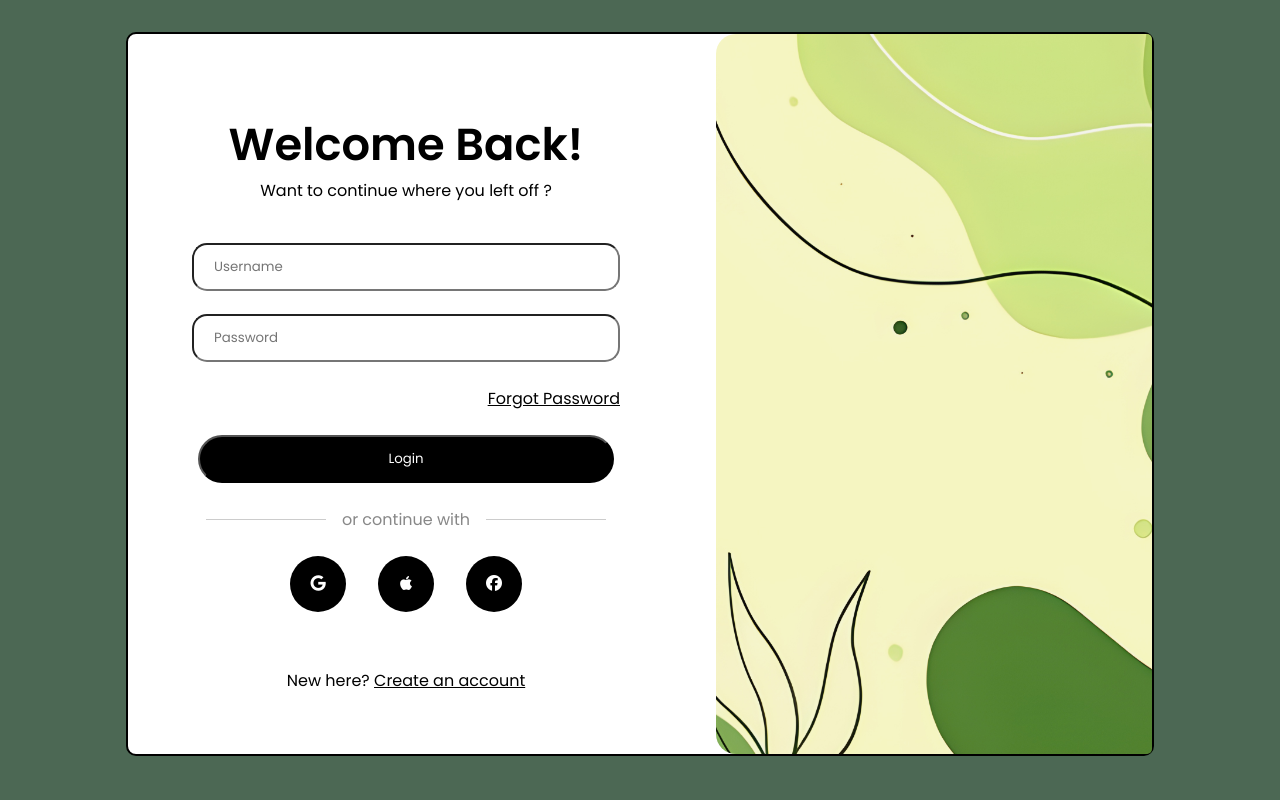
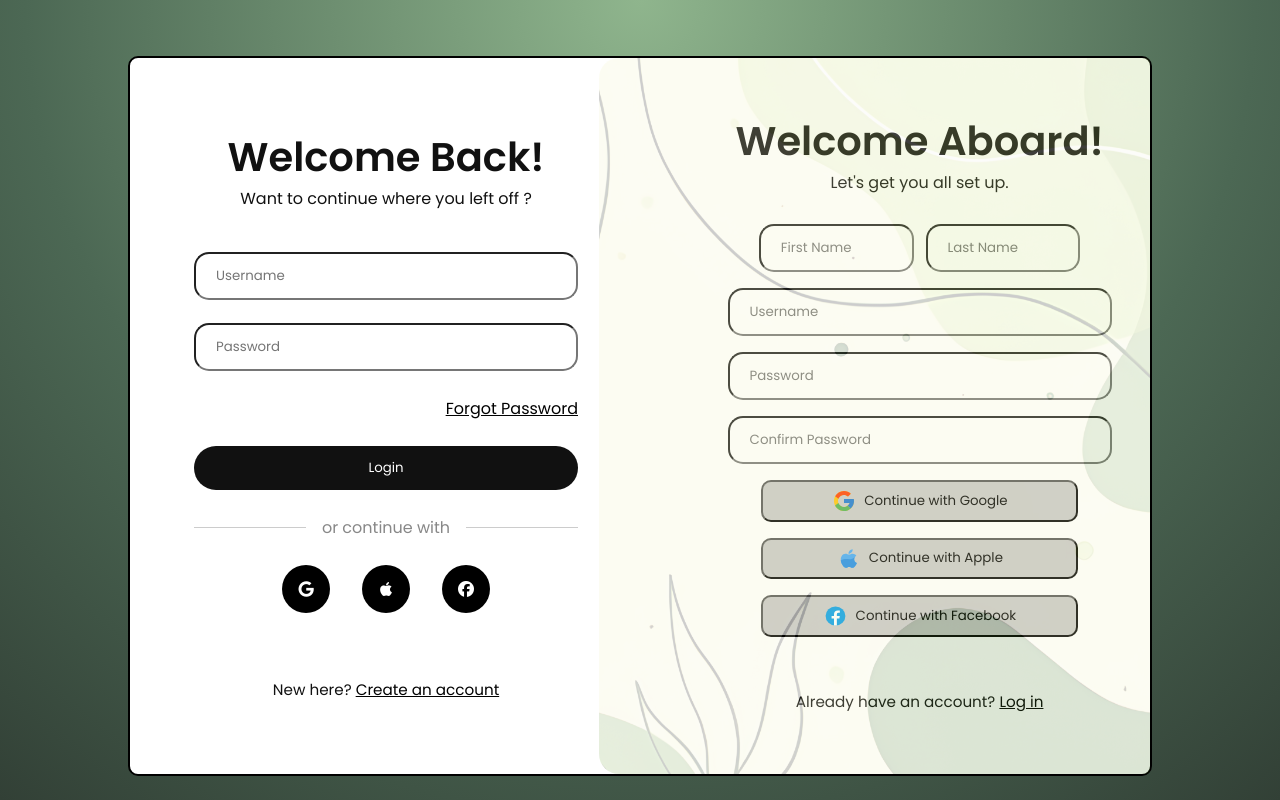
Before and after one commit to Zyle086/Simple-Login-Page, a plain HTML site: page index.html in a window 1280 px wide. Drawn offline with nearby package versions, Linux system fonts and the light colour scheme.

Commit message:
Added Create Account Form

```diff
--- a/index.html
+++ b/index.html
@@ -10,7 +10,7 @@
 <body>
 
     <div class="parent-container container">
-        <div class="container login-container">
+        <div class="container login-container" >
             <div class="intro-text-container container">
                 <h1>Welcome Back!</h1>
                 <h3>Want to continue where you left off ?</h3>
@@ -20,23 +20,43 @@
                 <input type="text" placeholder="Password">
             </div>
             <h3 id= "forgot-pass"><a href="#">Forgot Password</a></h3>
-            <Button id="login-btn">Login</Button>
+            <button id="login-btn" type="button">Login</button>
             <div class="divider">
                 <span><h3>or continue with</h3></span>
             </div>
 
-            <ui id="icons">
+            <ul id="icons">
                 <li class="icon google"><a href="#"><i class="fa-brands fa-google"></i></a></li>
                 <li class="icon apple"><a href="#"><i class="fa-brands fa-apple"></i></a></li>
                 <li class="icon facebook"><a href="#"><i class="fa-brands fa-facebook"></i></a></li>
-            </ui>
+            </ul>
 
-            <h3 style="padding-top: 2rem;">New here? <a href="#">Create an account</a></h3>
+            <h3 class="footer">New here? <a href="#">Create an account</a></h3>
+        </div>
+
+        <div class="container signup-container form-container">
+
+            <div class="intro-text-container container">
+                <h1>Welcome Aboard!</h1>
+                <h3>Let's get you all set up.</h3>
+            </div>
+            <div class="input-name-container container">
+                <input type="text" placeholder="First Name">
+                <input type="text" placeholder="Last Name">
+            </div>
+            <input type="text" placeholder="Username">
+            <input type="password" placeholder="Password">
+            <input type="password" placeholder="Confirm Password">
+            <button class="brand-signup-btn"><img src="assets/svg/icons-google.svg" alt="">Continue with Google</button>
+            <button class="brand-signup-btn"><img src="assets/svg/icons-apple.svg" alt="">Continue with Apple</button>
+            <button class="brand-signup-btn"><img src="assets/svg/icons-facebook.svg" alt="">Continue with Facebook</button>
+            <h3 class="footer" >Already have an account? <a href="#">Log in</a></h3>
         </div>
 
         <div class="img-container container">
             <img id= "Login-img" src="assets/LoginImg.jpg" alt="gren">
         </div>
+
     </div>
 
     <script src="https://ajax.googleapis.com/ajax/libs/jquery/3.7.1/jquery.min.js"></script>
--- a/web-page/style.css
+++ b/web-page/style.css
@@ -1,30 +1,44 @@
 @import url('https://fonts.googleapis.com/css2?family=Montserrat:ital,wght@0,100..900;1,100..900&family=Poppins:ital,wght@0,100;0,200;0,300;0,400;0,500;0,600;0,700;0,800;0,900;1,100;1,200;1,300;1,400;1,500;1,600;1,700;1,800;1,900&family=Quicksand:wght@300..700&display=swap');
 
 
-:root{
-    color-scheme: only light;
+:root {
+    color-scheme: light;
+    font-family: 'Poppins', sans-serif;
+}
+
+html {
+    box-sizing: border-box;
+}
+
+*, *::before, *::after {
+    margin: 0;
+    padding: 0;
+    box-sizing: inherit;
+    outline: none;
 }
 
 body {
+    min-height: 100vh;
     display: flex;
     justify-content: center;
     align-items: center;
+    background: radial-gradient(circle at top, #8fb58d 0%, #4c6854 60%, #324036 100%);
+    color: #111;
+    font-family: 'Poppins', sans-serif;
+}
+
+h1, h2, h3, h4, h5, h6 {
     margin: 0;
     padding: 0;
-    box-sizing: none;
-    border: none;
-    outline: none;
-    font-family: "poppins", sans-serif;
-    background-color: rgb(76, 104, 84);
+    line-height: 1.2;
 }
 
 h1 {
-    font-size: 2.8rem;
-    font-weight: 525;
+    font-size: 2.5rem;
+    font-weight: 600;
 }
 
 h3 {
-
     font-size: 1rem;
     font-weight: 400;
 }
@@ -49,15 +63,22 @@ a {
     color: black;
 }
 
+button {
+    font-family: 'poppins', sans-serif;
+}
+
 .container {
     background-color: white;
     display: flex;
-    justify-content: center;
     align-items: center;
+    justify-content: center
 }
 
 .parent-container {
+    position: relative;
     justify-content: space-between;
+    min-width: 80%;
+    min-height: 100%;
     max-width: 80vw;
     height: 90vh;
     margin-top: 2rem;
@@ -68,24 +89,27 @@ a {
 }
 
 .login-container {
-    margin-left: 2rem;
+    position: absolute;
+    top: 2rem;
+    margin: 0 2rem;
     max-width: 40vw;
     max-height: 80vh;
     flex-direction: column;
-    padding: 1rem 2rem;
-    gap: 0.5rem;
+    padding: 1.5rem 2rem;
+    gap: 1.75rem;
 }
 
 .intro-text-container h1,
-.intro-text-container h3{
+.intro-text-container h3 {
     margin: 0;
     padding: 0;
 }
 
 .intro-text-container {
-    padding-top: 2rem;
+    padding-top: 1.2rem;
     flex-direction: column;
-    margin-bottom: 2rem;
+    margin-bottom: 1rem;
+    gap: 0.5rem;
 }
 
 .input-container {
@@ -93,13 +117,63 @@ a {
     gap: 1.4rem;
 }
 
+
+.signup-container {
+    position: absolute;
+    top: 2rem;
+    right: 0;
+    max-width: 36vw;
+    max-height: 80vh;
+    flex-direction: column;
+    padding: 1.5rem 2rem;
+    gap: 1rem;
+}
+
+.input-name-container input {
+    max-width: 60%;
+}
+
+.signup-container .intro-text-container {
+    padding-top : 0.5rem;
+}
+
+.signup-container .input-name-container {
+    width: 65%;
+    justify-content: center;
+    align-items: center;
+    gap: 0.75rem;
+}
+
+.brand-signup-btn{
+    display: flex;
+    justify-content: center;
+    align-items: center;
+    background-color: rgb(199, 199, 199);
+    padding: 0.4rem 0.2rem;
+    border-radius: 10px;
+    width: 80%;
+    gap: 0.5rem;
+}
+
+.brand-signup-btn img {
+    display: flex;;
+    width: 8%;
+    height: 5%;
+}
+
+
+
 .img-container {
+    position: absolute;
+    top: 0;
+    right: 0;
+    opacity: 0.2;
     filter: brightness(96%);
-    padding: none;
+    padding: 0;
     overflow: hidden;
+    max-width: 54%;
     height: 100%;
     border-radius: 20px 5px 5px 20px;
-
 }
 
 #forgot-pass{
@@ -107,13 +181,15 @@ a {
 }
 
 #login-btn {
-    width: 26rem;
-    font-family: 'poppins', sans-serif;
-    max-width: 100rem;
+    width: 100%;
+    max-width: 26rem;
+    font-family: 'Poppins', sans-serif;
     padding: 0.75rem 1.25rem;
     border-radius: 40px;
-    background-color: black;
-    color: white;
+    background-color: #111;
+    color: #fff;
+    border: none;
+    cursor: pointer;
 }
 
 #icons {
@@ -131,15 +207,18 @@ a {
     height: 2rem;
     background-color: black;
     border-radius: 50%;
-    padding: 0.75rem;
+    padding: 1.5rem;
 }
 
 .fa-brands  {
     color: white;
 }
 
+
+
 .divider {
-    width: 25rem;
+    width: 100%;
+    max-width: 25rem;
     display: flex;
     align-items: center;
     gap: 1rem;
@@ -155,8 +234,43 @@ a {
     background: #ccc;
 }
 
+.footer {
+    margin-top: 2.5rem;
+    font-size: 0.95rem;
+}
 
-/*1013×864*/
-@media (max-width: 1024) {
 
+
+@media (max-width: 1024px) {
+    .parent-container {
+        max-width: 95vw;
+        min-width: auto;
+        flex-wrap: wrap;
+        gap: 1.5rem;
+        height: auto;
+    }
+
+    .login-container,
+    .signup-container {
+        position: static;
+        width: 100%;
+        max-width: 100%;
+    }
+
+    .img-container {
+        position: static;
+        order: -1;
+        width: 100%;
+        max-width: 100%;
+        opacity: 0.5;
+        border-radius: 20px;
+    }
 }
+
+/* Animations */
+
+@keyframes toggleLeft {
+    from {
+
+    }
+}
```
Also changed, not shown: assets/svg/icons-apple.svg (added), assets/svg/icons-facebook.svg (added), assets/svg/icons-google.svg (added).
